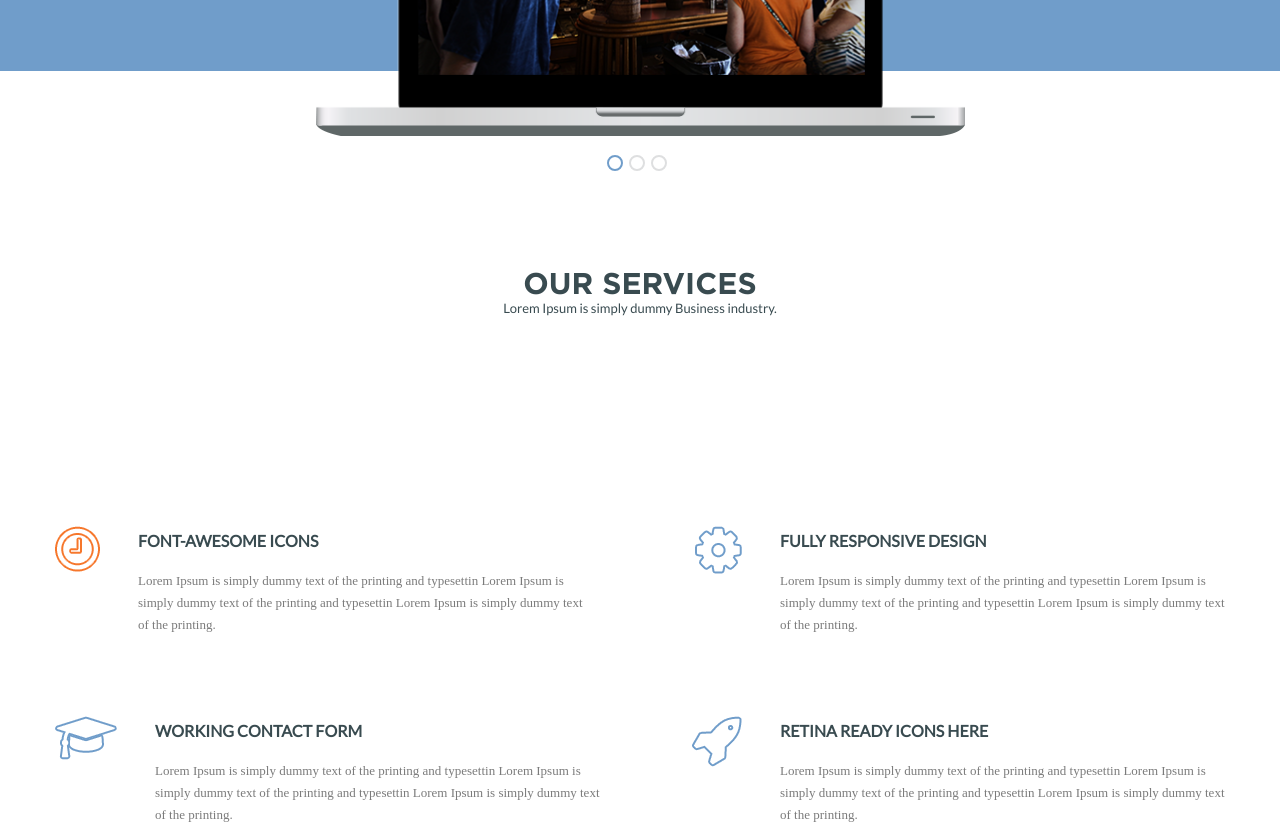
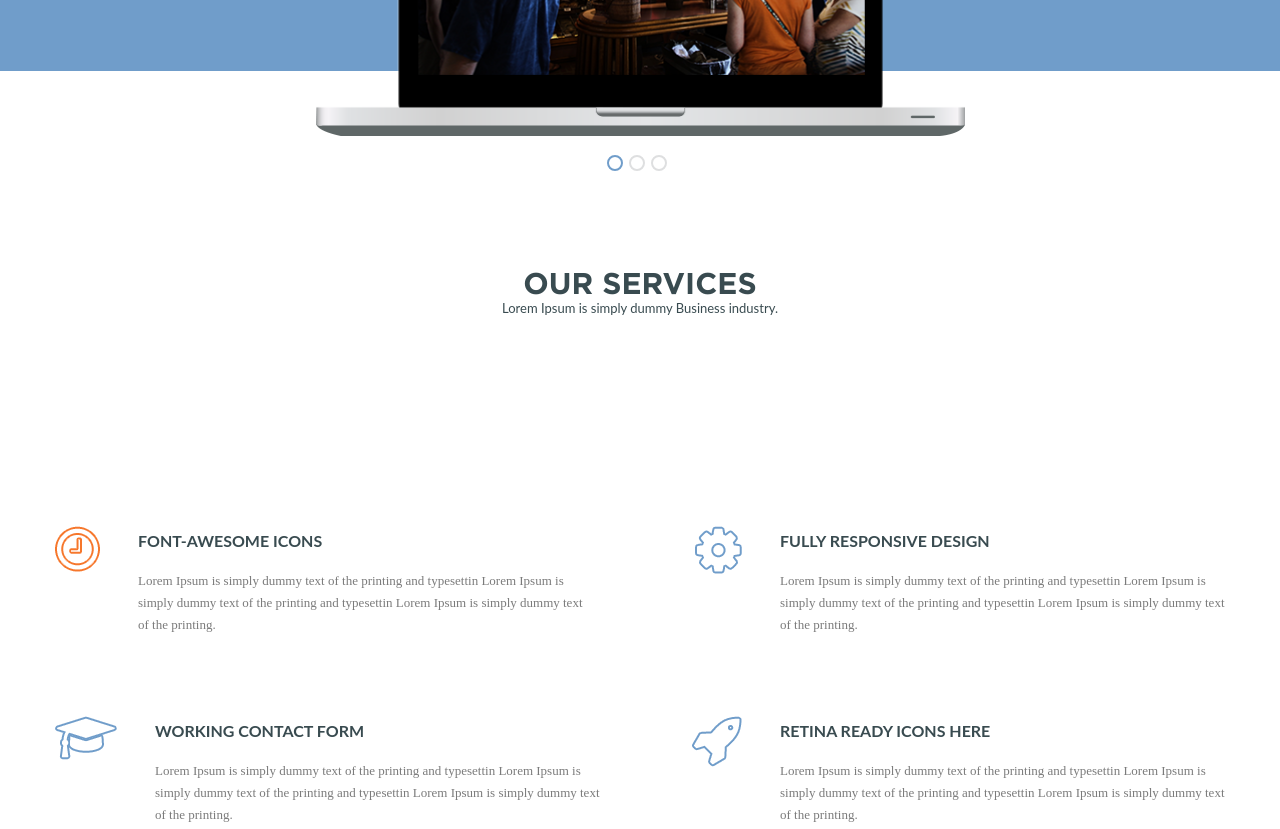
Before and after one commit to ArturVoldaev/exercise1, a plain HTML site: page index.html in a window 1280 px wide. Shown: the part 611-1440 px from the top of the page. Drawn offline with Linux system fonts and the light colour scheme; a web font is replaced by a local one.

Commit message:
Update style.css

```diff
--- a/css/style.css
+++ b/css/style.css
@@ -1,4 +1,4 @@
-@import url("https://fonts.googleapis.com/css2?family=Lato&display=swap");
+/*@import url("https://fonts.googleapis.com/css2?family=Lato&display=swap");*/
 @font-face {
   font-family: "OpenSans";
   src: url(https://netology-code.github.io/html-2-diploma/sources/fonts/OpenSans-Regular.woff);
```
